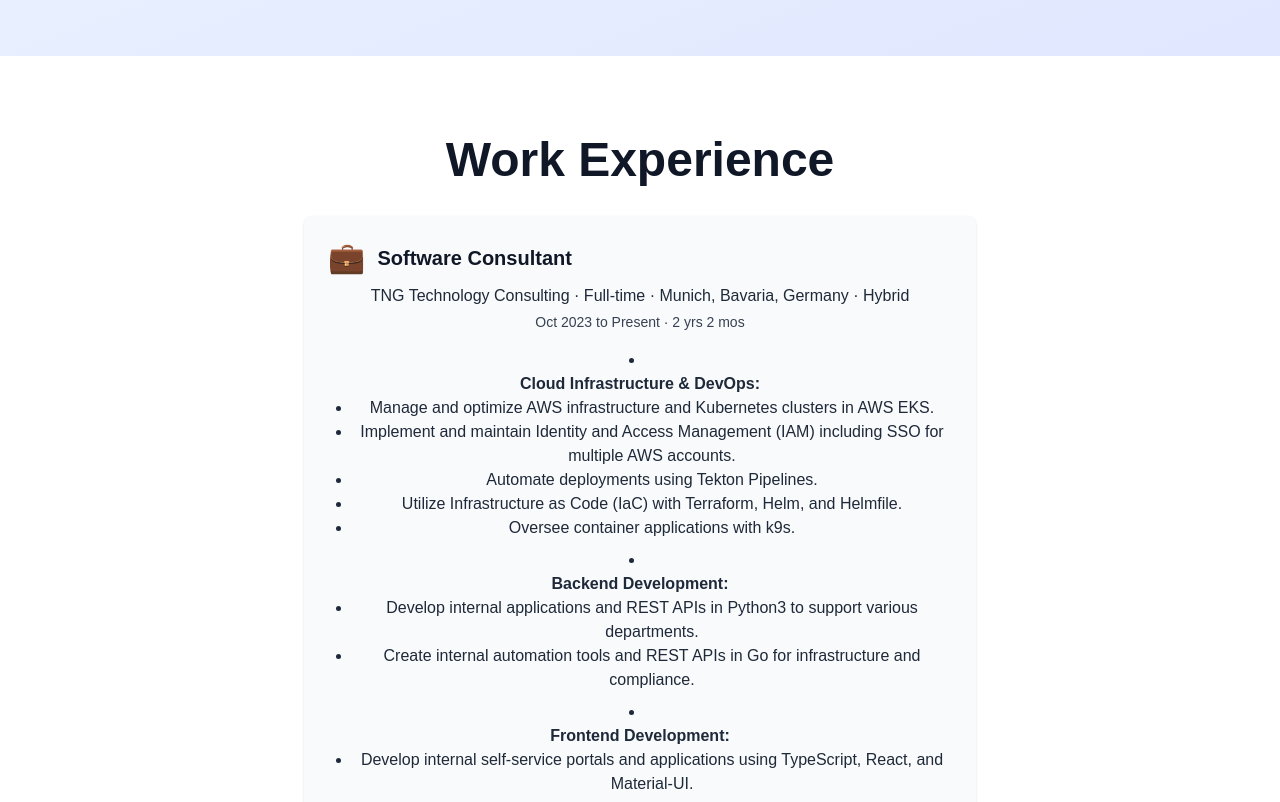
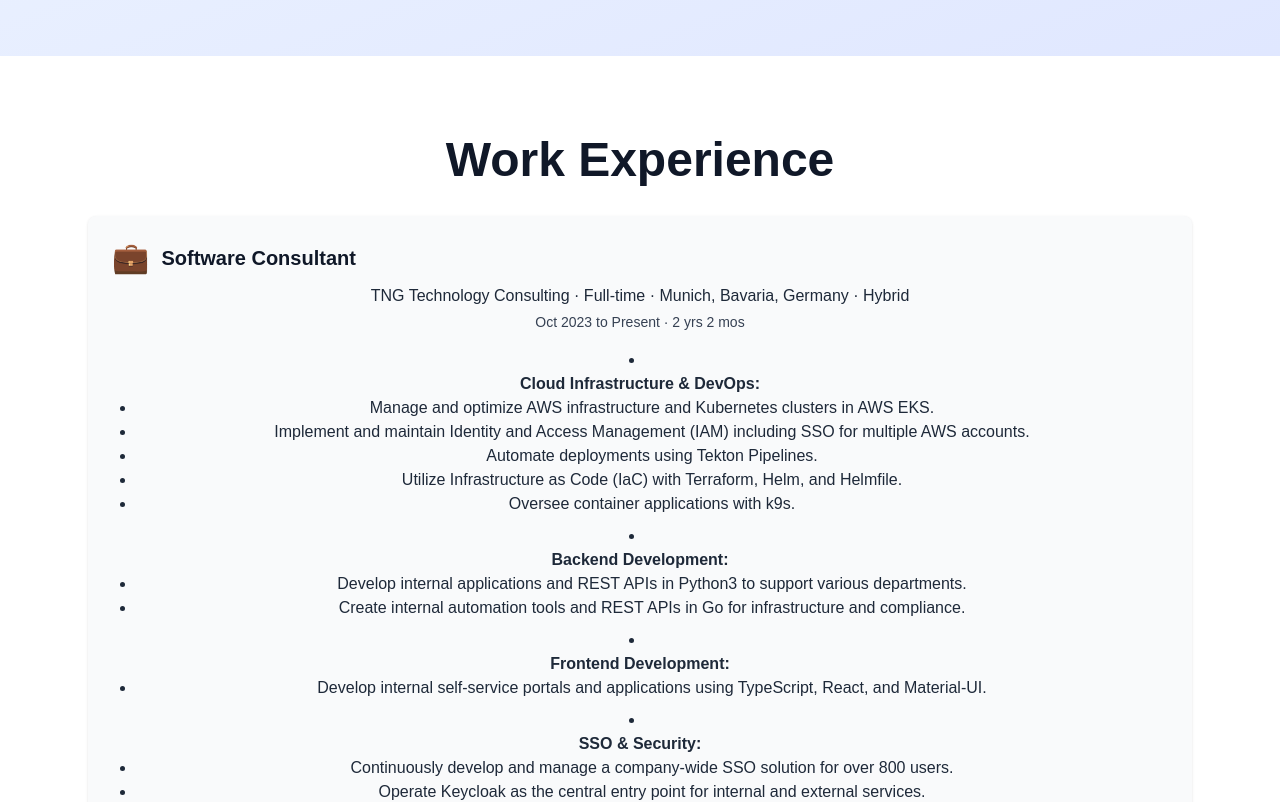
Before and after one commit to absurd-wombat/digital-wombat-website, a Next.js app: page /about-us in a window 1280 px wide. Shown: the part 520-1322 px from the top of the page. Built offline with nearby package versions, Linux system fonts and the light colour scheme.

Commit message:
wider cards

```diff
--- a/src/app/about-us/AboutUs.tsx
+++ b/src/app/about-us/AboutUs.tsx
@@ -109,7 +109,7 @@ export default function AboutUs() {
                 title="Work Experience"
                 backgroundColor="white"
                 layout="centered"
-                maxWidth="4xl"
+                maxWidth="7xl"
                 variant="card"
                 cardItems={workExperienceCards}
             />
--- a/src/app/components/sections/ContentSection.tsx
+++ b/src/app/components/sections/ContentSection.tsx
@@ -1,6 +1,6 @@
 import { SectionProps } from '@/app/lib/types';
 import { colors } from '@/app/lib/colors';
-import { getBackgroundClass, getTextColor, getDescriptionColor, getMaxWidthClass, getLayoutClass } from '@/app/lib/utils';
+import { getMaxWidthClass, getLayoutClass } from '@/app/lib/utils';
 import GridItem from '@/app/components/ui/GridItem';
 import Button from '@/app/components/ui/Button';
 
@@ -32,7 +32,7 @@ export default function ContentSection({
         {variant === 'card' && cardItems && cardItems.length > 0 && (
           <div className="max-w-6xl mx-auto flex flex-col gap-8 mb-12">
             {cardItems.map((card, index) => (
-              <div key={index} className={`${colors.background.card} rounded-lg shadow p-6 w-full max-w-2xl mx-auto`}>
+              <div key={index} className={`${colors.background.card} rounded-lg shadow p-6 w-full max-w-7xl mx-auto`}>
                 <div className="flex items-center mb-2">
                   {card.icon && <span className="text-3xl mr-3">{card.icon}</span>}
                   <span className={`text-xl font-semibold ${colors.text.cardTitle}`}>{card.title}</span>
@@ -61,8 +61,6 @@ export default function ContentSection({
               <GridItem
                 key={index}
                 item={item}
-                textColor={colors.text.default}
-                descriptionColor={colors.text.description}
               />
             ))}
           </div>
```
